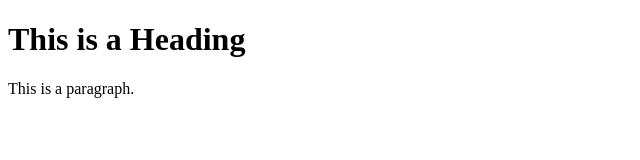
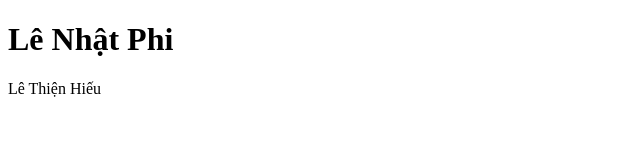
Before and after one commit to lenhatphi123/testFE, a plain HTML site: page index.html in a window 1280 px wide. Shown: the whole page, without its empty margins (0-640 px from the left). Drawn offline with Linux system fonts and the light colour scheme.

Commit message:
Update index.html

```diff
--- a/index.html
+++ b/index.html
@@ -5,8 +5,8 @@
 </head>
 <body>
 
-<h1>This is a Heading</h1>
-<p>This is a paragraph.</p>
+<h1>Lê Nhật Phi</h1>
+<p>Lê Thiện Hiếu</p>
 
 </body>
 </html>
```
